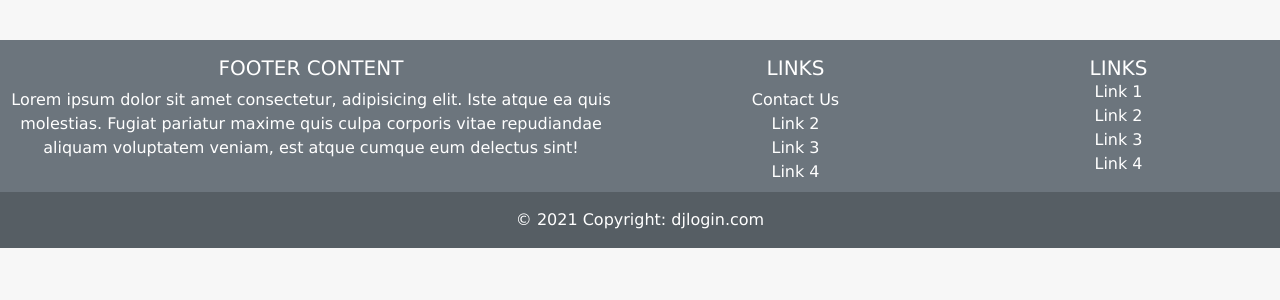
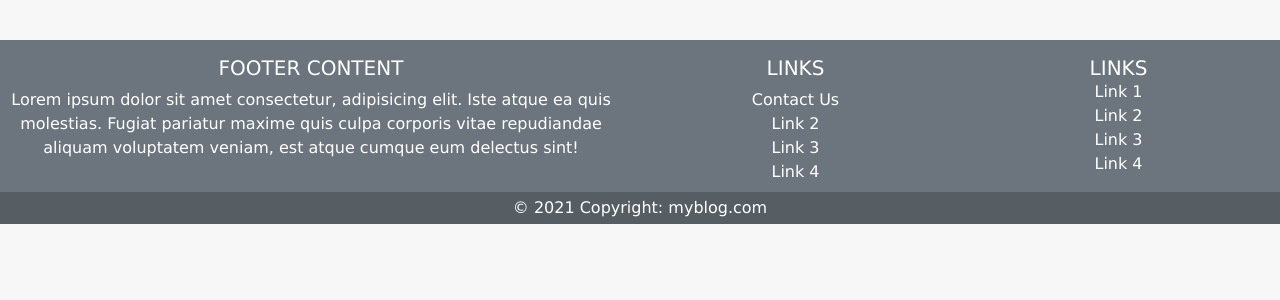
Before and after one commit to Ind20/blog, a Django app: page / in a window 1280 px wide. Shown: the part 500-800 px from the top of the page. Run offline with Django 3.2, Linux system fonts and the light colour scheme; some libraries are stand-ins or nearby versions.

Commit message:
minor changes

```diff
--- a/configs/settings.py
+++ b/configs/settings.py
@@ -129,3 +129,5 @@ STATICFILES_DIRS =[
 MEDIA_ROOT = os.path.join(BASE_DIR,'static/')
 
 APPEND_SLASH=False
+
+DEFAULT_AUTO_FIELD='django.db.models.AutoField'
--- a/template/base.html
+++ b/template/base.html
@@ -4,8 +4,8 @@
   <head>
     <meta charset="utf-8">
     <meta name="viewport" content="width=device-width, initial-scale=1">
-    <title>Djlogin</title>
-    <link rel="shortcut icon" type="image/jpg" href="{% static 'assets/djlogin.png' %}">
+    <title>Blog</title>
+    <link rel="shortcut icon" type="image/jpg" href="{% static 'assets/blog.png' %}">
     <link rel="stylesheet" type="text/css" href="{% static 'css/djlogin.css' %}">
     <link href="https://cdn.jsdelivr.net/npm/bootstrap@5.0.0-beta3/dist/css/bootstrap.min.css" rel="stylesheet" integrity="sha384-eOJMYsd53ii+scO/bJGFsiCZc+5NDVN2yr8+0RDqr0Ql0h+rP48ckxlpbzKgwra6" crossorigin="anonymous">
     <link rel="stylesheet" href="https://cdn.jsdelivr.net/npm/bootstrap-icons@1.4.1/font/bootstrap-icons.css">
@@ -96,9 +96,9 @@
                     </ul>
                 </div>
             </div>
-        <div class="text-center pt-3 pb-3" style="background-color: rgba(0, 0, 0, 0.2);">
+        <div class="text-center pt-1 pb-1" style="background-color: rgba(0, 0, 0, 0.2);">
             © 2021 Copyright:
-            <a class="text-white" href="/">djlogin.com</a>
+            <a class="text-white" href="/">myblog.com</a>
         </div>
     </footer>
     <script src="https://cdn.jsdelivr.net/npm/bootstrap@5.0.0-beta3/dist/js/bootstrap.bundle.min.js" integrity="sha384-JEW9xMcG8R+pH31jmWH6WWP0WintQrMb4s7ZOdauHnUtxwoG2vI5DkLtS3qm9Ekf" crossorigin="anonymous"></script>
```
Also changed, not shown: static/assets/blog.png (added), static/assets/djlogin.png (deleted).
